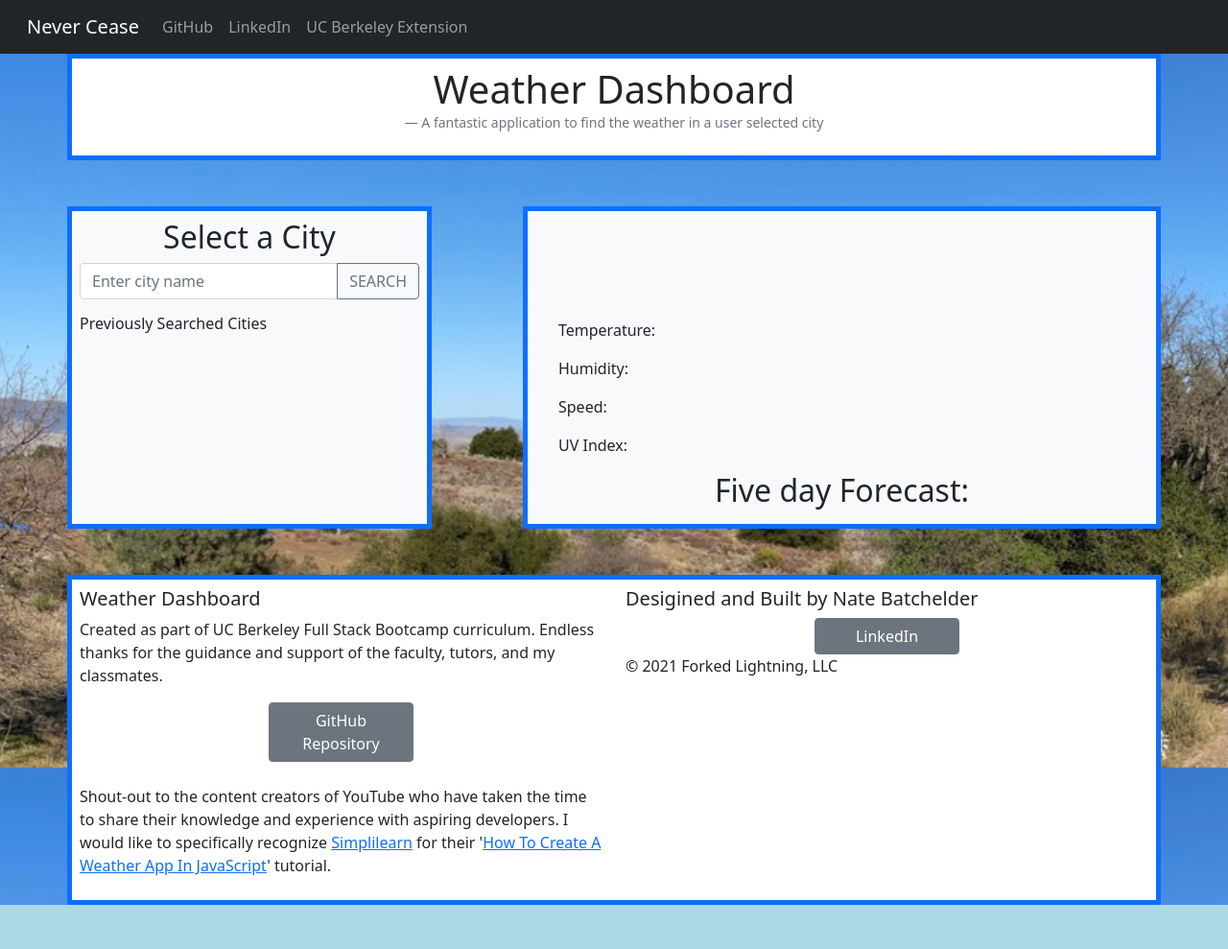
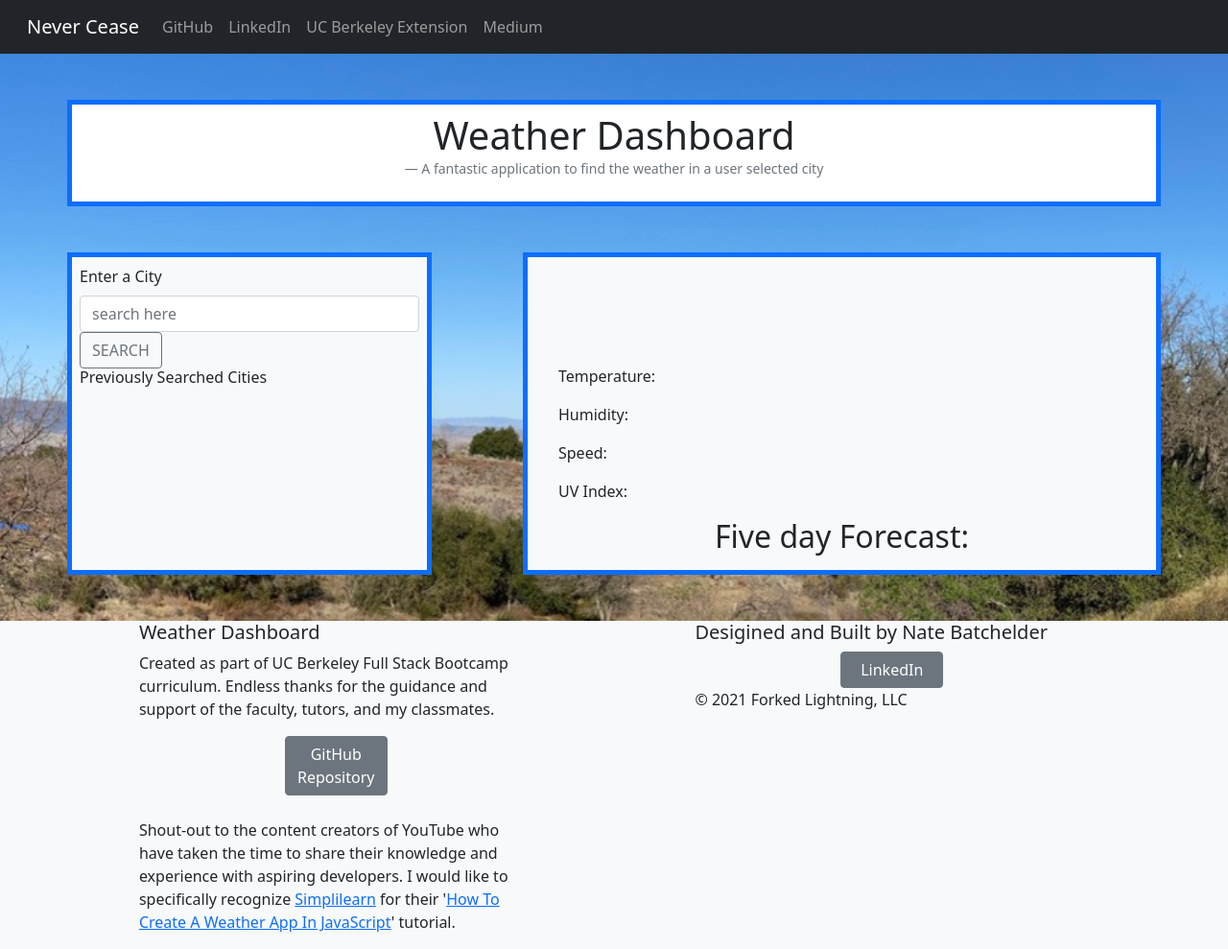
Before and after one commit to NateBatchelder/Weather-Dashboard, a plain HTML site: page index.html in a window 1280 px wide. Shown: the whole page at 96% size. Before the commit the page ends 943 px from the top, so only its background shows below. Drawn offline with nearby package versions, Linux system fonts and the light colour scheme.

Commit message:
commenting HTML and fixing footer styling

```diff
--- a/assets/scripts/app.js
+++ b/assets/scripts/app.js
@@ -34,14 +34,27 @@ var searchButton = document.getElementById("button-addon2");
 var searchCity = document.getElementById("city");
 var inputKey = document.getElementById("inputKey");
 
+// Example starter JavaScript for disabling form submissions if there are invalid fields
+(function () {
+  'use strict'
 
+  // Fetch all the forms we want to apply custom Bootstrap validation styles to
+  var forms = document.querySelectorAll('.needs-validation')
 
-// const iconElement = document.querySelector(".weather-icon");
-// const locationIcon = document.querySelector(".location-icon");
-// const tempElement = document.querySelector(".temperature-value p");
-// const descElement = document.querySelector(".temperature-description p");
-// const locationElement = document.querySelector(".location p");
-// const notificationElement = document.querySelector(".notification");
+  // Loop over them and prevent submission
+  Array.prototype.slice.call(forms)
+    .forEach(function (form) {
+      form.addEventListener('submit', function (event) {
+        if (!form.checkValidity()) {
+          event.preventDefault()
+          event.stopPropagation()
+        }
+
+        form.classList.add('was-validated')
+      }, false)
+    })
+})()
+
 
 function makeDate() {
   for (i = 1; i < 6; i++) {
@@ -105,8 +118,8 @@ searchHistory.onclick = function(event) {
 // function createSearchHistory() {
   //   for(i)
   // }
+searchButton.addEventListener('click', getApi5day)
 searchButton.addEventListener('click', getApi);
-  searchButton.addEventListener('click', getApi5day)
 function createSearchHistory() {
   searchHistory.innerHTML = ''
   for(i=0; i< prevCities.length; i++) {
@@ -118,30 +131,6 @@ searchHistory.onclick = function(event) {
     searchHistory.appendChild(createButton)
   }
 }
-
-
-
-
-
-// var input = document.getElementById("search");
-// let city = "";
-// let latitude = 0.0;
-// let longitude = 0.0;
-
-// input.addEventListener("keyup", function (event) {
-//   if (event.keyCode === 13) {
-//     event.preventDefault();
-
-//     city = input.value;
-//     getSearchWeather(city);
-//     console.log(city);
-//   }
-// });
-// const weather = {};
-
-// weather.temperature = {
-//   unit: "celsius",
-// };
 
 function getApi(input) {
   input = inputKey.value;
@@ -250,80 +239,3 @@ function getApi5day(input) {
       }
     });
 }
-
-
-
-// const KELVIN = 273;
-
-
-// if ("geolocation" in navigator) {
-//   navigator.geolocation.getCurrentPosition(setPosition, showError);
-// } else {
-//   notificationElement.style.display = "block";
-//   notificationElement.innerHTML = "<p>Browser doesn't Support Geolocation</p>";
-// }
-
-// todo previous get position function
-// function setPosition(position) {
-//   let latitude = position.coords.latitude;
-//   let longitude = position.coords.longitude;
-
-//   getWeather(latitude, longitude);
-// }
-
-// todo why is event never read?
-// locationIcon.addEventListener("click", function (event) {
-//   console.log("hey");
-//   getWeather(latitude, longitude);
-// });
-
-// todo what is this function doing?
-// function showError(error) {
-//   notificationElement.style.display = "block";
-//   notificationElement.innerHTML = `<p> ${error.message} </p>`;
-// }
-
-// function getSearchWeather(city) {
-//   let api = `${baseURL}weather?q=${city}&appid=${apiKey}`;
-//   fetch(api)
-//     .then(function (response) {
-//       let data = response.json();
-//       return data;
-//     })
-//     .then(function (data) {
-//       weather.temperature.value = Math.floor(data.main.temp - KELVIN);
-//       weather.description = data.weather[0].description;
-//       weather.iconId = data.weather[0].icon;
-//       weather.city = data.name;
-//       weather.country = data.sys.country;
-//     })
-//     .then(function () {
-//       displayWeather();
-//     });
-// }
-
-// function getWeather(latitude, longitude) {
-//   let api = `${baseURL}weather?lat=${latitude}&lon=${longitude}&appid=${apiKey}`;
-//   fetch(api)
-//     .then(function (response) {
-//       let data = response.json();
-//       return data;
-//     })
-//     .then(function (data) {
-//       weather.temperature.value = Math.floor(data.main.temp - KELVIN);
-//       weather.description = data.weather[0].description;
-//       weather.iconId = data.weather[0].icon;
-//       weather.city = data.name;
-//       weather.country = data.sys.country;
-//     })
-//     .then(function () {
-//       displayWeather();
-//     });
-// }
-
-// function displayWeather() {
-//   iconElement.innerHTML = `<img src="icons/${weather.iconId}.png"/>`;
-//   tempElement.innerHTML = `${weather.temperature.value}*<span>C</span>`;
-//   descElement.innerHTML = weather.description;
-//   locationElement.innerHTML = `${weather.city}, ${weather.country}`;
-// }
--- a/index.html
+++ b/index.html
@@ -6,18 +6,15 @@
     <meta name="viewport" content="width=device-width, initial-scale=1.0" />
     <!-- reset css -->
     <link rel="resetstyleheet" href="./assets/styles/reset.css">
-    <!-- todo comment -->
+    <!-- ajax -->
     <link rel="stylesheet" href="https://cdnjs.cloudflare.com/ajax/libs/twitter-bootstrap/4.5.0/css/bootstrap.min.css">
-    <!-- todo comment -->
+    <!-- jquery -->
     <link rel="stylesheet" href="https://code.jquery.com/ui/1.12.1/themes/base/jquery-ui.css"/>
     <!-- bootstrap -->
     <link href="https://cdn.jsdelivr.net/npm/bootstrap@5.1.3/dist/css/bootstrap.min.css" rel="stylesheet" integrity="sha384-1BmE4kWBq78iYhFldvKuhfTAU6auU8tT94WrHftjDbrCEXSU1oBoqyl2QvZ6jIW3" crossorigin="anonymous">
     <!-- mystyles -->
     <link rel="stylesheet" href="./assets/styles/mystyles.css" />
 
-    <!-- font awesome removed in favor of bootstrap icons for main branch -->
-    <!-- font awesome -->
-    <!-- <script src="https://kit.fontawesome.com/57d0cf360e.js" crossorigin="anonymous"></script> -->
 
     <title>Weather Dashboard</title>
   </head>
@@ -43,13 +40,16 @@
               <a class="nav-link" aria-current="page" href="https://bootcamp.berkeley.edu/coding/">UC Berkeley Extension</a>
             </li>
             <!-- todo how about a 'medium' link? -->
+            <li class="nav-item">
+              <a class="nav-link" aria-current="page" href="https://medium.com/@forked-lightning">Medium</a>
+            </li>
           </ul>
         </div>
       </div>
     </nav>
 
     <!-- main content -->
-    <main class="container overflow-hidden d-grid gap-5" id="main">
+    <main class="container overflow-hidden my-5 d-grid gap-5" id="main">
       <section class="row border border-5 border-primary bg-white p-2">
         <!-- this is first element on the page. is page wide -->
         <div class="col-12 flex">
@@ -71,13 +71,21 @@
           <section class="row">
             <!-- this is the first column, on the left for desktop, stacked on top for mobile  -->
             <div class="col-lg-4 col-md-12 bg-light border border-5 border border-primary p-2">
-              <h2 class="text-center">Select a City</h2>
-              <!-- todo search bar -->
-              <div class="input-group mb-3">
-                <input type="text" class="form-control" placeholder="Enter city name" aria-label="User input for city search function" aria-describedby="button-addon2" id="inputKey">
+              <!-- search bar -->
+              <form class="row g-3 needs-validation" novalidate>
+                <div class="col">
+                  <label for="validationCustom03" class="form-label">Enter a City</label>
+                  <input type="text" class="form-control" placeholder="search here" aria-label="User input for city search function" aria-describedby="button-addon2" id="inputKey">
+                  <div class="invalid-feedback">
+                    Please enter a city.
+                  </div>
+                  <!-- search button -->
                   <button class="btn btn-outline-secondary" type="button" id="button-addon2">SEARCH</button>
                 </div>
-            <!-- todo stacked search history using local storage -->
+              </form>
+
+            <!-- stacked search history using local storage -->
+            <!-- todo would it be possible to have these results go in reverse order? newest on top?!? -->
             <row>
               <div class="column">
                 <h6>Previously Searched Cities</h6>
@@ -90,7 +98,7 @@
 
             <!-- this is the second column, on the right for desktop, stacked on the bottom for mobile -->
             <div class="col-lg-7 col-md-12 offset-lg-1 bg-light border border-5 border border-primary p-2" id="Jumbotron">
-              <!-- todo comment -->
+              <!-- weather result field -->
               <div id="todayInfo" class="container-fluid">
                 <h3 class="display-1 text-center" id="jumbotronHeader">
                   <span id="city"></span><br/>
@@ -99,60 +107,64 @@
                   </h4>
                   <img src=""  alt="" id="jumboIcon"></h1>
                 </h3>
-                <!-- todo comment -->
+                <!-- weather result data-->
                 <p id="todayTemp">Temperature:</p>
                 <p id="todayHumidity">Humidity:</p>
                 <p id="todayWind">Speed:</p>
                 <p id="todayUV">UV Index:</p>
               </div>
 
-              <!-- todo comment -->
+              <!-- five day results container-->
               <div id="fiveForecast" class="container-fluid">
                         <h2 class="col-12 text-center">
                               Five day Forecast:</h2>
               </div>
-
+              <!-- five day content results-->
               <div class="container-fluid col-12 col-sm-12 justify-content-center" id="fiveContent">
                 <div class="row" id= "contentRow">
                 </div>
               </div>
             </div>
         </div>
+      </main>
 
 
-        <!-- todo change this up - the container looks poor -->
+
+
       <!-- footer -->
-        <footer class="container gy-5 border border-5 border-primary bg-white p-2">
-          <div class="row">
-
+      <footer class="footer mt-10 bg-light">
           <!-- first col -->
-            <div class="col" id="footer-title">
+        <div class="row justify-content-evenly">
+          <div class="col-4">
+            <div>
+              <div>
                 <h5>Weather Dashboard</h5>
                 <p>Created as part of UC Berkeley Full Stack Bootcamp curriculum. Endless thanks for the guidance and support of the faculty, tutors, and my classmates.</p>
+              </div>
               <div class="d-grid gap-2 col-4 mx-auto">
                 <a class="btn btn-secondary" href="https://github.com/NateBatchelder/Weather-Dashboard" role="button">GitHub Repository</a>
               </div>
               </br>
+              <div>
                 <p>Shout-out to the content creators of YouTube who have taken the time to share their knowledge and experience with aspiring developers. I would like to specifically recognize <a href="https://www.youtube.com/channel/UCsvqVGtbbyHaMoevxPAq9Fg" alt="Link to YouTube creator page" class="link">Simplilearn</a> for their '<a href="https://www.youtube.com/watch?v=fffX2ge3wHs" alt="Link to YouTube tutorial" class="link">How To Create A Weather App In JavaScript</a>' tutorial.</p>
+              </div>
+            </div>
           </div>
 
           <!-- second col -->
-          <div class="col" id="author-info">
+          <div class="col-4" id="author-info">
+            <div>
               <h5>Desigined and Built by Nate Batchelder</h5>
-
+            </div>
             <div class="d-grid gap-2 col-4 mx-auto">
               <a class="btn btn-secondary" href="https://www.linkedin.com/in/nate-batchelder-a8a8b5a9/" role="button">LinkedIn</a>
             </div>
-
-
-
+            <div>
               <p>&copy; 2021 Forked Lightning, LLC</p>
             </div>
-
           </div>
         </div>
       </footer>
-  </main>
 
     <!-- script -->
     <script src="https://code.jquery.com/jquery-1.12.4.js"></script>
```
Lines whose indentation alone changed are shown as unchanged.
